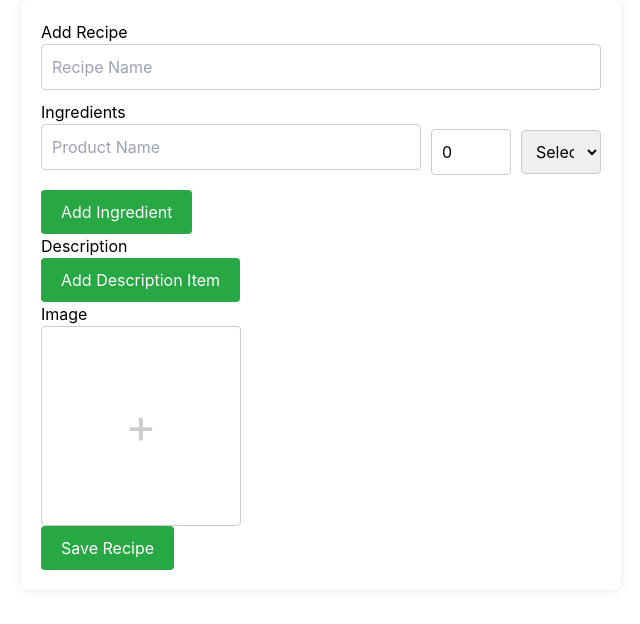
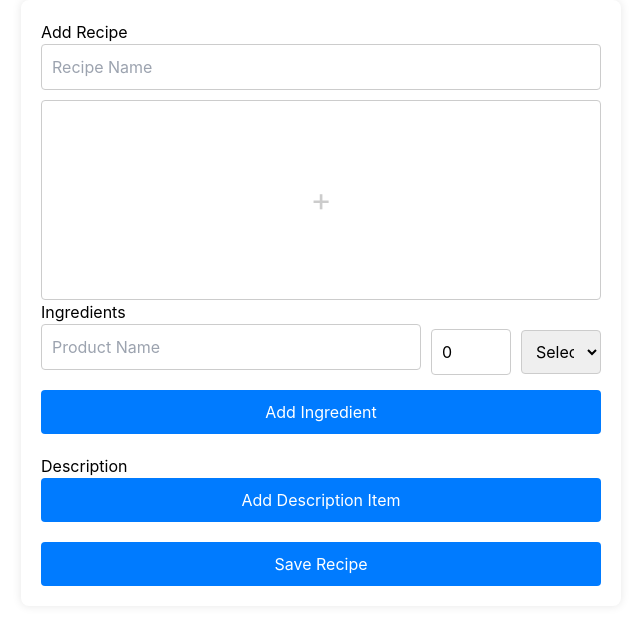
Before and after one commit to anna-zagrebelnaya/recipes-frontend, a React (Create React App) app: page /add in a window 1280 px wide. Shown: the top 624 px of the page, without its empty margins (319-959 px from the left). Built offline with nearby package versions, Linux system fonts and the light colour scheme.

Commit message:
Style the add recipe

```diff
--- a/src/components/AddRecipe.js
+++ b/src/components/AddRecipe.js
@@ -10,6 +10,14 @@ function AddRecipe() {
   const [descriptionHtml, setDescriptionHtml] = useState([]);
   const navigate = useNavigate();
   const { id } = useParams();
+
+  const unitMapping = {
+    G: 'г',
+    ML: 'мл',
+    TBSP: 'ст.л.',
+    TSP: 'ч.л.',
+    U: 'шт'
+  };
 
   useEffect(() => {
     if (id) {
@@ -125,6 +133,27 @@ function AddRecipe() {
         onChange={e => setName(e.target.value)}
         style={styles.input}
       />
+      <div
+        style={styles.imageContainer}
+        onClick={handleImageClick}
+      >
+        {image ? (
+          image instanceof File ? (
+            <img src={URL.createObjectURL(image)} alt="Recipe" style={styles.image} />
+          ) : (
+            <img src={"/uploads/"+image} alt="Recipe" style={styles.image} />
+          )
+        ) : (
+          <span style={styles.imagePlaceholder}>+</span>
+        )}
+      </div>
+      <input
+        type="file"
+        id="fileInput"
+        style={{ display: 'none' }}
+        onChange={handleImageChange}
+      />
+      <div style={styles.section}>
         <h2>Ingredients</h2>
         {ingredients.map((ingredient, index) => (
           <div key={index} style={styles.ingredientRow}>
@@ -151,15 +180,15 @@ function AddRecipe() {
               style={{ width: '80px', padding: '10px', borderRadius: '4px', border: '1px solid #ccc' }}
             >
               <option value="">Select Unit</option>
-            <option value="G">G</option>
-            <option value="ML">ML</option>
-            <option value="TBSP">TBSP</option>
-            <option value="TSP">TSP</option>
-            <option value="U">U</option>
+              {Object.keys(unitMapping).map(unit => (
+                <option key={unit} value={unit}>{unitMapping[unit]}</option>
+              ))}
             </select>
           </div>
         ))}
         <button onClick={handleAddIngredient} style={styles.button}>Add Ingredient</button>
+      </div>
+      <div style={styles.section}>
         <h2>Description</h2>
         {descriptionHtml.map((item, index) => (
           <input
@@ -171,27 +200,7 @@ function AddRecipe() {
           />
         ))}
         <button onClick={handleAddDescriptionItem} style={styles.button}>Add Description Item</button>
-      <h2>Image</h2>
-      <div
-        style={styles.imageContainer}
-        onClick={handleImageClick}
-      >
-        {image ? (
-          image instanceof File ? (
-            <img src={URL.createObjectURL(image)} alt="Recipe" style={styles.image} />
-          ) : (
-            <img src={"/uploads/"+image} alt="Recipe" style={styles.image} />
-          )
-        ) : (
-          <span style={styles.imagePlaceholder}>+</span>
-        )}
       </div>
-      <input
-        type="file"
-        id="fileInput"
-        style={{ display: 'none' }}
-        onChange={handleImageChange}
-      />
       <button onClick={handleSubmit} style={styles.button}>{id ? 'Update Recipe' : 'Save Recipe'}</button>
     </div>
   );
@@ -214,46 +223,52 @@ const styles = {
     border: '1px solid #ccc',
     boxSizing: 'border-box'
   },
+  ingredientRow: {
+    display: 'flex',
+    alignItems: 'center',
+    marginBottom: '10px'
+  },
   textarea: {
     width: '100%',
     padding: '10px',
     marginBottom: '10px',
     borderRadius: '4px',
     border: '1px solid #ccc',
-    boxSizing: 'border-box',
-    resize: 'vertical'
-  },
-  button: {
-    padding: '10px 20px',
-    backgroundColor: '#28a745',
-    color: '#fff',
-    border: 'none',
-    borderRadius: '4px',
-    cursor: 'pointer'
-  },
-  ingredientRow: {
-    display: 'flex',
-    alignItems: 'center',
-    marginBottom: '10px'
+    boxSizing: 'border-box'
   },
   imageContainer: {
-    width: '200px',
+    width: '100%',
     height: '200px',
     border: '1px solid #ccc',
     borderRadius: '4px',
     display: 'flex',
+    justifyContent: 'center',
     alignItems: 'center',
-    justifyContent: 'center',
-    cursor: 'pointer',
-    overflow: 'hidden'
+    cursor: 'pointer'
   },
   image: {
     maxWidth: '100%',
-    maxHeight: '100%'
+    maxHeight: '100%',
+    objectFit: 'cover',
+    borderRadius: '4px'
   },
   imagePlaceholder: {
-    fontSize: '48px',
+    fontSize: '2rem',
     color: '#ccc'
+  },
+  section: {
+    marginBottom: '20px',
+  },
+  button: {
+    display: 'block',
+    width: '100%',
+    padding: '10px',
+    borderRadius: '4px',
+    border: 'none',
+    backgroundColor: '#007BFF',
+    color: '#fff',
+    fontSize: '16px',
+    cursor: 'pointer'
   }
 };
 
```
Lines whose indentation alone changed are shown as unchanged.
